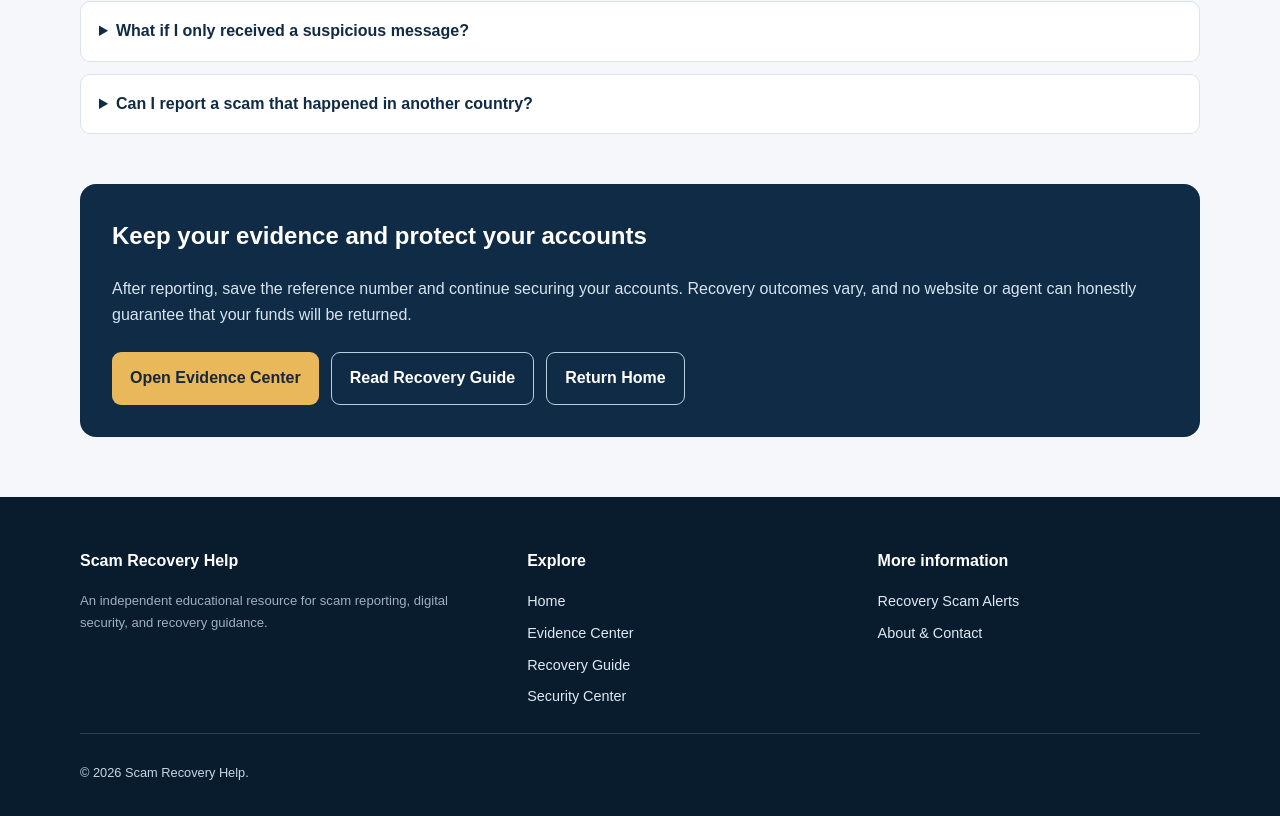
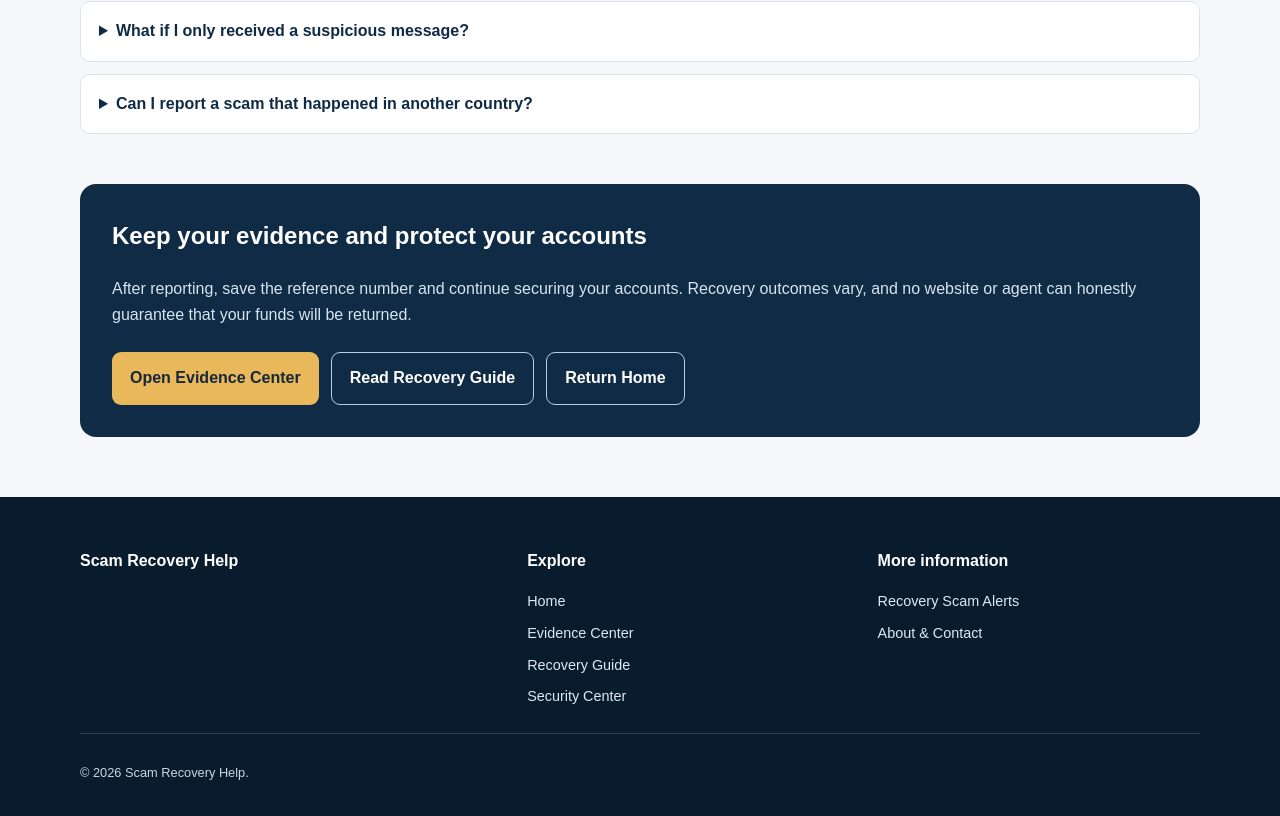
Before and after one commit to codlont/scam-recovery-help, a plain HTML site: page report.html in a window 1280 px wide. Shown: the part 4136-4952 px from the top of the page. Drawn offline with Linux system fonts and the light colour scheme.

Commit message:
Remove disclaimer text from footer
Removed the disclaimer text from the footer section.

```diff
--- a/report.html
+++ b/report.html
@@ -405,7 +405,7 @@
       <div class="footer-grid">
         <div>
           <h3>Scam Recovery Help</h3>
-          <p class="disclaimer">An independent educational resource for scam reporting, digital security, and recovery guidance.</p>
+          <p class="disclaimer"></p>
         </div>
         <div>
           <h3>Explore</h3>
```
